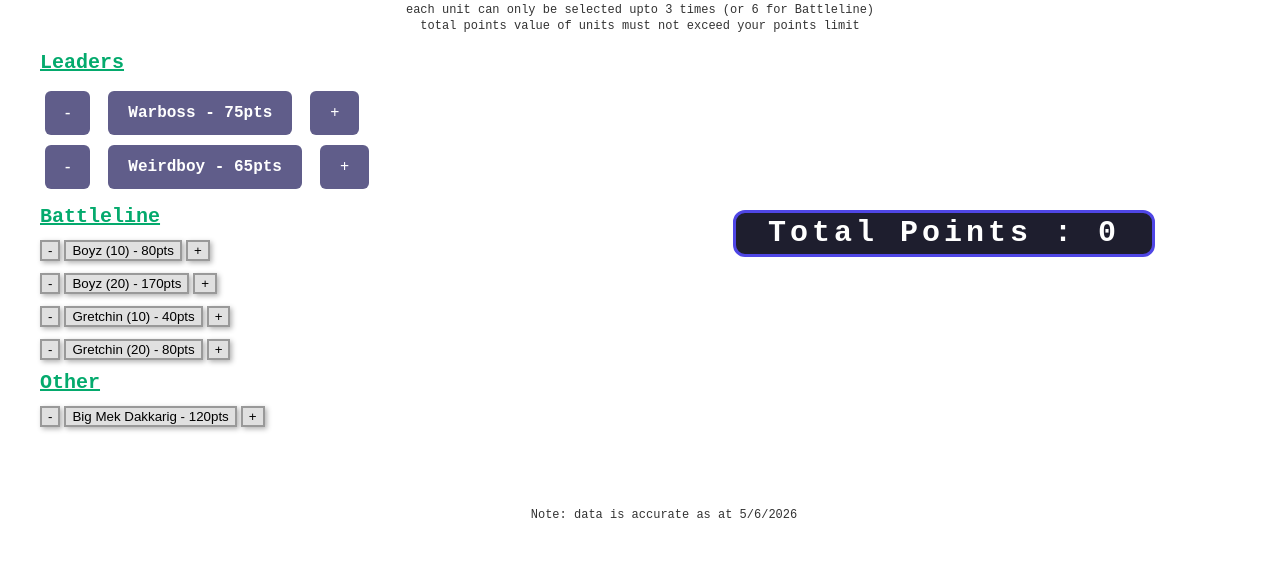
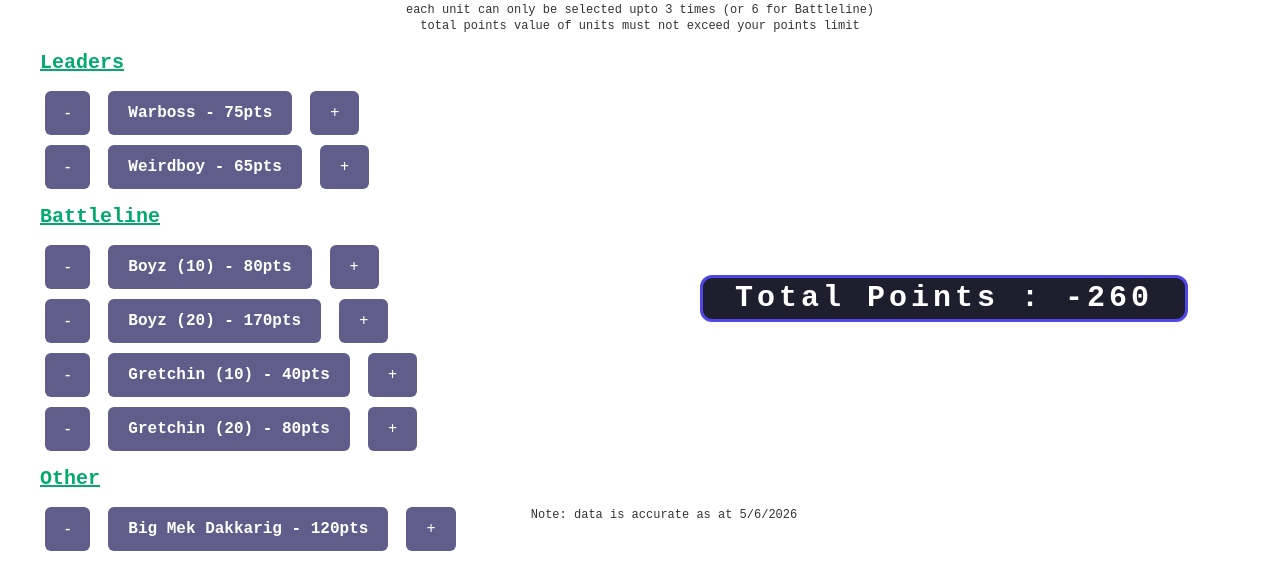
Before and after one commit to JDragonM32/Assessment-2, a Flask app: page /builder in a window 1280 px wide. Shown: the part 250-818 px from the top of the page. Before the commit the page ends 768 px from the top, so only its background shows below. Run offline with Flask 3, Linux system fonts and the light colour scheme.

Commit message:
points adding for all unit types. Todo point checks

```diff
--- a/app.py
+++ b/app.py
@@ -53,22 +53,79 @@ def calculate(points):
     }
     return redirect(url_for("builder"))
 
-@app.route("/removeunit/<leader>")
-def removeunit(leader):
-    global totalpoints
+@app.route("/removeleader/<leader>")
+def removeleader(leader):
     leader_data = Leaders[leader]
-    units["leaders"] = leader_data
-    totalpoints = totalpoints + units["leaders"]["points"]
+
+    if leader in units["leaders"]:
+        units["leaders"][leader][1] -= 1
+    else:
+        units["leaders"][leader] = [leader_data, 1]
+
+    calculate_points()
+
     return redirect(url_for("builder"))
 
-@app.route("/addunit/<leader>")
-def addunit(leader):
+@app.route("/addleader/<leader>")
+def addleader(leader):
     leader_data = Leaders[leader]
 
     if leader in units["leaders"]:
         units["leaders"][leader][1] += 1
     else:
         units["leaders"][leader] = [leader_data, 1]
+
+    calculate_points()
+
+    return redirect(url_for("builder"))
+
+@app.route("/removebattleline/<battleline>")
+def removebattleline(battleline):
+    battleline_data = Battleline[battleline]
+
+    if battleline in units["battleline"]:
+        units["battleline"][battleline][1] -= 1
+    else:
+        units["battleline"][battleline] = [battleline_data, 1]
+
+    calculate_points()
+
+    return redirect(url_for("builder"))
+
+@app.route("/addbattleline/<battleline>")
+def addbattleline(battleline):
+    battleline_data = Battleline[battleline]
+
+    if battleline in units["battleline"]:
+        units["battleline"][battleline][1] += 1
+    else:
+        units["battleline"][battleline] = [battleline_data, 1]
+
+    calculate_points()
+
+    return redirect(url_for("builder"))
+
+@app.route("/removeother/<other>")
+def removeother(other):
+    other_data = Other[other]
+
+    if other in units["other"]:
+        units["other"][other][1] -= 1
+    else:
+        units["other"][other] = [other_data, 1]
+
+    calculate_points()
+
+    return redirect(url_for("builder"))
+
+@app.route("/addother/<other>")
+def addother(other):
+    other_data = Other[other]
+
+    if other in units["other"]:
+        units["other"][other][1] += 1
+    else:
+        units["other"][other] = [other_data, 1]
 
     calculate_points()
 
--- a/templates/builder.html
+++ b/templates/builder.html
@@ -34,39 +34,49 @@
                 <h3>Leaders</h3>
                 <div class="units-box">
                     <div class="unit-btns">
-                        <a class="btn-class" href="/removeunit/Warboss"> - </a>
+                        <a class="btn-class" href="/removeleader/Warboss"> - </a>
                         <p class="btn-class">Warboss - 75pts</p>
-                        <a class="btn-class" href="/addunit/Warboss"> + </a>
+                        <a class="btn-class" href="/addleader/Warboss"> + </a>
                     </div>
                     <div class="unit-btns">
-                        <a class="btn-class" href="/removeunit/Weirdboy"> - </a>
+                        <a class="btn-class" href="/removeleader/Weirdboy"> - </a>
                         <p class="btn-class">Weirdboy - 65pts</p>
-                        <a class="btn-class" href="/addunit/Weirdboy"> + </a>
+                        <a class="btn-class" href="/addleader/Weirdboy"> + </a>
                     </div>
                 </div>
                 <h3>Battleline</h3>
                 <div class="units-box">
-                    <button class="btnminus">-</button>
-                    <button class="btnunit">Boyz (10) - 80pts</button>
-                    <button class="btnplus">+</button>
-                    <p></p>
-                    <button class="btnminus">-</button>
-                    <button class="btnunit">Boyz (20) - 170pts</button>
-                    <button class="btnplus">+</button>
-                    <p></p>
-                    <button class="btnminus">-</button>
-                    <button class="btnunit">Gretchin (10) - 40pts</button>
-                    <button class="btnplus">+</button>
-                    <p></p>
-                    <button class="btnminus">-</button>
-                    <button class="btnunit">Gretchin (20) - 80pts</button>
-                    <button class="btnplus">+</button>
+                    <div class="unit-btns">
+                        <a class="btn-class" href="/removebattleline/Boyz10"> - </a>
+                        <p class="btn-class">Boyz (10) - 80pts</p>
+                        <a class="btn-class" href="/addbattleline/Boyz10"> + </a>
+                    </div>
+                    <div class="unit-btns">
+                        <a class="btn-class" href="/removebattleline/Boyz20"> - </a>
+                        <p class="btn-class">Boyz (20) - 170pts</p>
+                        <a class="btn-class" href="/addbattleline/Boyz20"> + </a>
+                    </div>
+                    <div class="unit-btns">
+                        <a class="btn-class" href="/removebattleline/Gretchin10"> - </a>
+                        <p class="btn-class">Gretchin (10) - 40pts</p>
+                        <a class="btn-class" href="/addbattleline/Gretchin10"> + </a>
+                    </div>
+                    <div class="unit-btns">
+                        <a class="btn-class" href="/removebattleline/Gretchin20"> - </a>
+                        <p class="btn-class">Gretchin (20) - 80pts</p>
+                        <a class="btn-class" href="/addbattleline/Gretchin20"> + </a>
+                    </div>
                 </div>
                 <h3>Other</h3>
                 <div class="units-box">
-                    <button class="btnminus">-</button>
+                    <div class="unit-btns">
+                        <a class="btn-class" href="/removeother/Dakkarig"> - </a>
+                        <p class="btn-class">Big Mek Dakkarig - 120pts</p>
+                        <a class="btn-class" href="/addother/Dakkarig"> + </a>
+                    </div>
+                    <!-- <button class="btnminus">-</button>
                     <button>Big Mek Dakkarig - 120pts</button>
-                    <button class="btnplus">+</button>
+                    <button class="btnplus">+</button> -->
                 </div>
             </div>
             <div>
```
Also changed, not shown: database.db (added).
